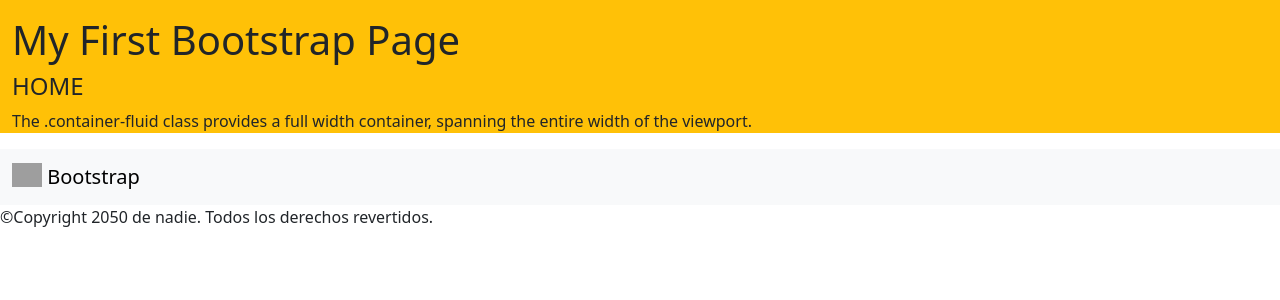
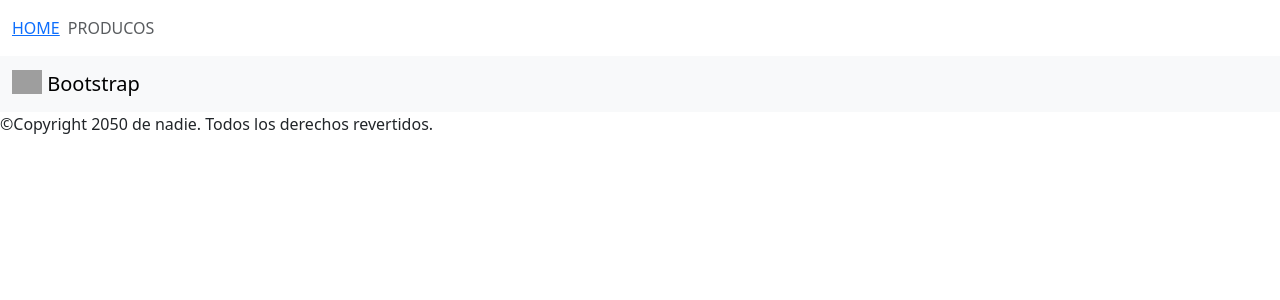
Before and after one commit to claudiopb/practicabthtml, a PHP site: page /ejemplo2.php in a window 1280 px wide. Shown: the top 300 px of the page. Run offline with PHP 8.4, Linux system fonts and the light colour scheme; grey boxes are pictures that could not be loaded.

Commit message:
Update ejemplo2.php

```diff
--- a/proycatalogo/ejemplo2.php
+++ b/proycatalogo/ejemplo2.php
@@ -11,13 +11,15 @@
 
 <body>
     <header>
-        <div class="container-fluid pt-3 my-6 bg-warning text-dark">
-            <h1>My First Bootstrap Page</h1>
-            <h4>HOME</h4>
+        <div class="container-fluid pt-3 my-6  text-dark">
 
-            <p>The .container-fluid class provides a full width container, spanning the entire width of the
-                viewport.
-            </p>
+        <nav style="--bs-breadcrumb-divider: '';" aria-label="breadcrumb">
+          <ol class="breadcrumb">
+            <li class="breadcrumb-item"><a href="#">HOME</a></li>
+           <li class="breadcrumb-item active" aria-current="page">PRODUCOS</li>
+          </ol>
+        </nav>
+
         </div>
     </header>
     <nav class="navbar bg-body-tertiary">
```
